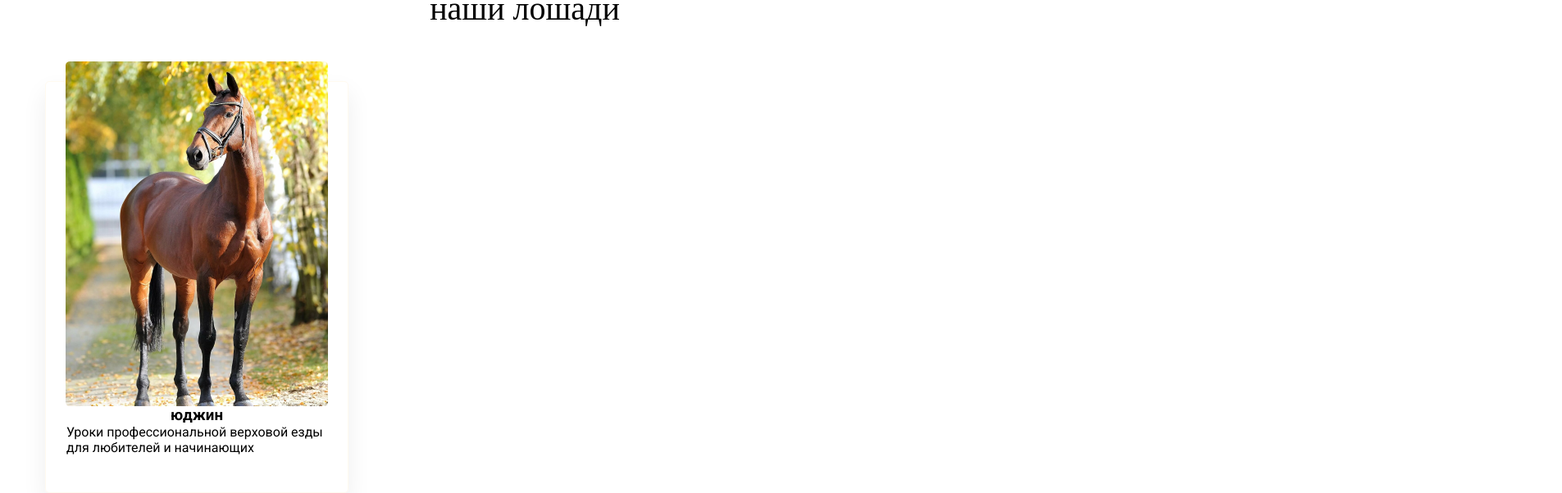
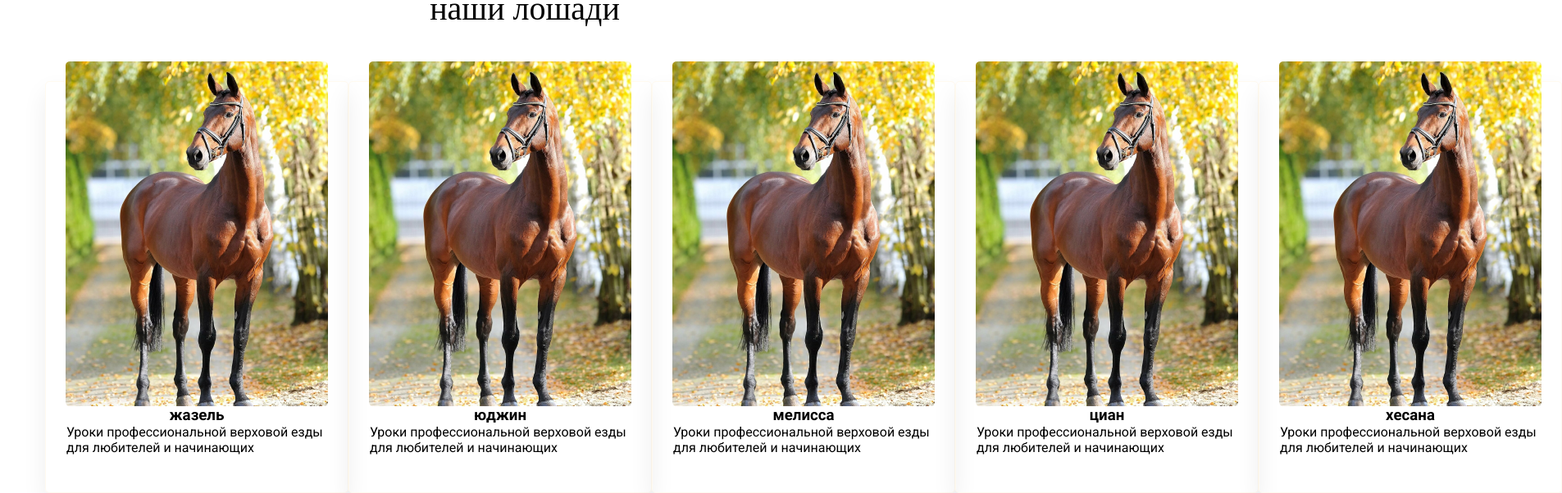
Before and after one commit to Romanchel/maximus1, a plain HTML site: page index.html in a window 1280 px wide. Shown: the part 2244-2846 px from the top of the page at 82% size, 1905 px wide, since content can reach past the window. Drawn offline with nearby package versions, Linux system fonts and the light colour scheme.

Commit message:
added horses section

```diff
--- a/index.html
+++ b/index.html
@@ -77,7 +77,7 @@
     </section>
     <section class="winner">
         <div class="container">
-            <h2 class="title winner--title">Пчему нас вібирають</h2>
+            <h2 class="title winner--title">Пчему нас вибирають</h2>
             <h3 class="subtitle">подзаголовок блока</h3>
             <ul class="winner__list">
                 <li class="winner__item winner__item--point">
@@ -131,7 +131,27 @@
             <ul class="horses__list">
                 <li class="horses__item">
                     <img src="./img/horses/horses 1.png" alt="horses" class="horses__img">
+                    <h3 class="horses__title">жазель</h3>
+                    <p class="horses__descripon">Уроки профессиональной верховой езды для любителей и начинающих</p>
+                </li>
+                <li class="horses__item">
+                    <img src="./img/horses/horses 1.png" alt="horses" class="horses__img">
                     <h3 class="horses__title">юджин</h3>
+                    <p class="horses__descripon">Уроки профессиональной верховой езды для любителей и начинающих</p>
+                </li>
+                <li class="horses__item">
+                    <img src="./img/horses/horses 1.png" alt="horses" class="horses__img">
+                    <h3 class="horses__title">мелисса</h3>
+                    <p class="horses__descripon">Уроки профессиональной верховой езды для любителей и начинающих</p>
+                </li>
+                <li class="horses__item">
+                    <img src="./img/horses/horses 1.png" alt="horses" class="horses__img">
+                    <h3 class="horses__title">циан</h3>
+                    <p class="horses__descripon">Уроки профессиональной верховой езды для любителей и начинающих</p>
+                </li>
+                <li class="horses__item">
+                    <img src="./img/horses/horses 1.png" alt="horses" class="horses__img">
+                    <h3 class="horses__title">хесана</h3>
                     <p class="horses__descripon">Уроки профессиональной верховой езды для любителей и начинающих</p>
                 </li>
             </ul>
--- a/style.css
+++ b/style.css
@@ -245,7 +245,6 @@ c {
 .winner--title {
   margin-bottom: 25px;
 }
-
 .winner__list {
   padding: 75px 0 100px;
   display: grid;
```
